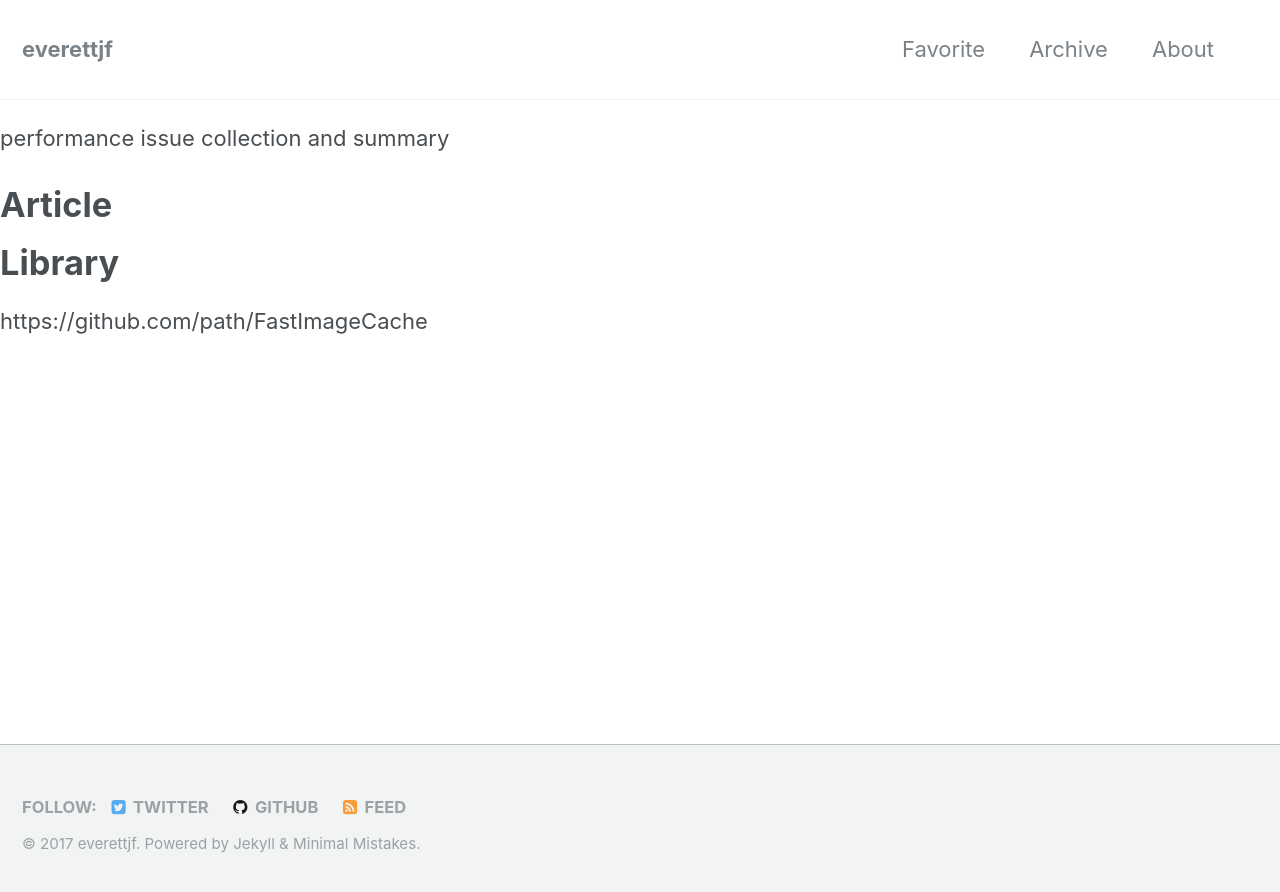
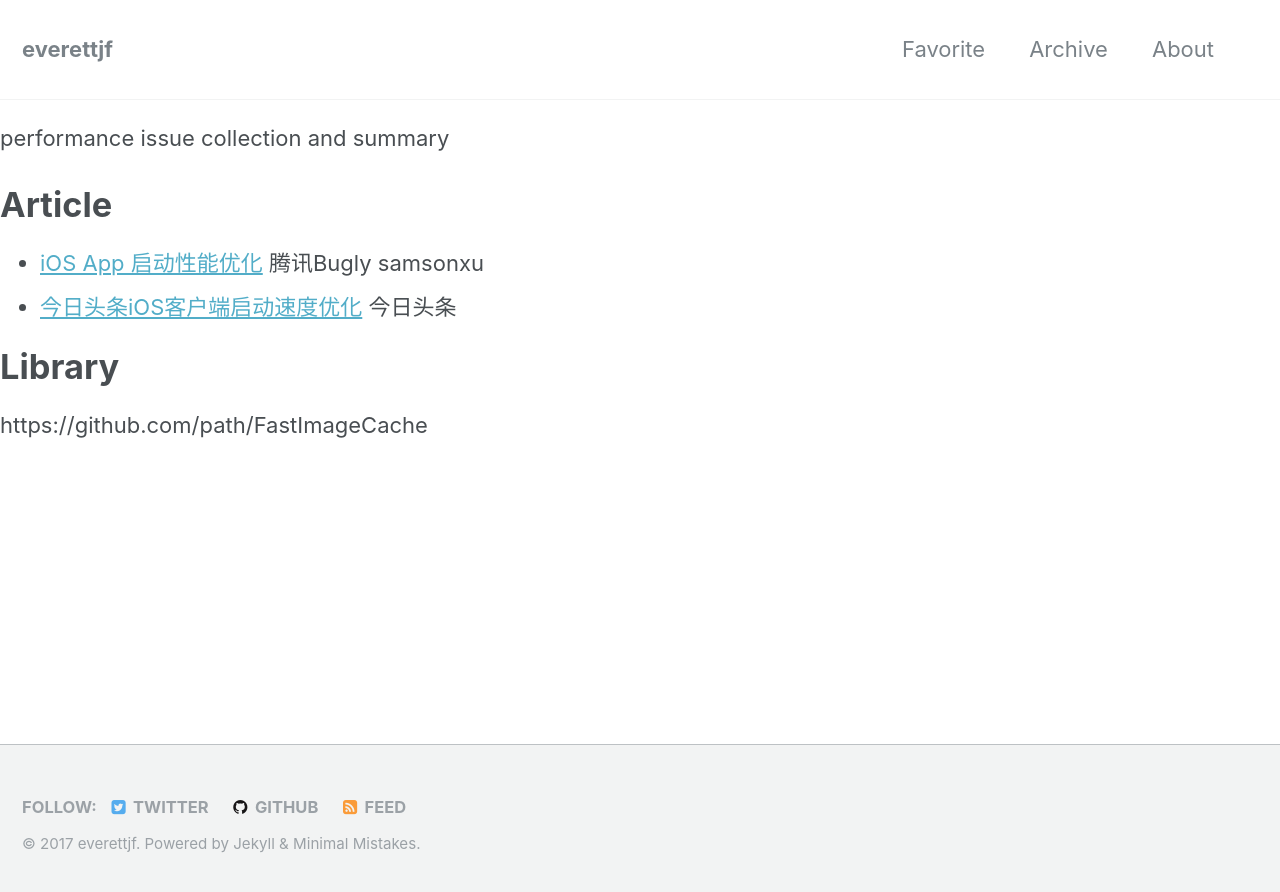
Before and after one commit to zhangkn/everettjf.github.io, a Jekyll site: the page built from perfissue.md, in a window 1280 px wide. Shown: the top 892 px of the page. Built offline with Jekyll 4.4.1, drawn with Linux system fonts in a browser that asks for light colours; our own code applies the rules of GitHub Pages for plain Markdown files; comment, search, counter and statistics services are not loaded.

Commit message:
Update perfissue.md

```diff
--- a/perfissue.md
+++ b/perfissue.md
@@ -2,6 +2,8 @@ performance issue collection and summary
 
 # Article
 
+- [iOS App 启动性能优化](https://mp.weixin.qq.com/s/Kf3EbDIUuf0aWVT-UCEmbA)  腾讯Bugly samsonxu
+- [今日头条iOS客户端启动速度优化](https://techblog.toutiao.com/2017/01/17/iosspeed/) 今日头条
 
 # Library
 
```
